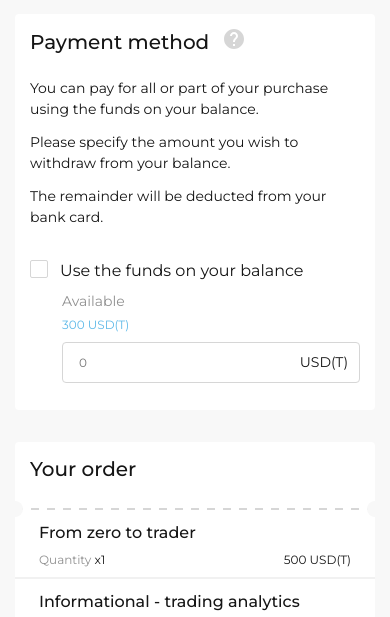
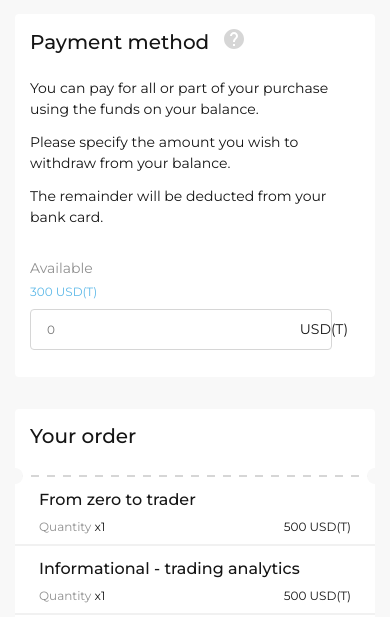
Before and after one commit to pureweb-creator/steppe-capital, a website: page ordering.html in a window 390 px wide. Shown: the part 204-821 px from the top of the page. Drawn offline with nearby package versions, Linux system fonts and the light colour scheme.

Commit message:
ordering page frontend fix

```diff
--- a/ordering.html
+++ b/ordering.html
@@ -251,23 +251,14 @@
                     <p class="tile_small">Please specify the amount you wish to withdraw from your balance.</p>
                     <p class="tile_small">The remainder will be deducted from your bank card.</p>
 
-                    <div class="payment">
-                        <div class="input-group d-flex justify-content-between align-items-center" style="width: 100%">
-                            <label for="useBalanceFunds" class="custom-checkbox d-flex">
-                                <input v-model="isFundsChecked" @click="balanceFundsInputFocus" class="custom-checkbox__input" type="checkbox" id="useBalanceFunds" name="useBalanceFunds">
-                                <span class="custom-checkbox__icon">
-                                    <span class="custom-checkbox__fill"></span>
-                                </span>
-                                <div class="custom-checkbox__label">Use the funds on your balance</div>
-                            </label>
-                        </div>
+                    <div class="payment d-flex">
                         <div class="input-group d-flex flex-nowrap align-items-start">
                             <label for="withdrawalAmount" class="input-group__label">
                                 Available
                                 <span>[[ fundsAvailable-funds ]] USD(T)</span>
                             </label>
 
-                            <input type="number" ref="balanceFundsInput" @keyup="validation" v-model="funds" :readonly="!isFundsChecked" placeholder="0" id="balanceFunds" name="balanceFunds" :max="fundsAvailable" class="input-group__input">
+                            <input type="number" ref="balanceFundsInput" @keyup="validation" v-model="funds" placeholder="0" id="balanceFunds" name="balanceFunds" :max="fundsAvailable" class="input-group__input">
                             <span class="input-group__input-element">USD(T)</span>
                         </div>
                     </div>
@@ -299,7 +290,7 @@
                             </div>
                         </div>
                         <div class="withdrawal__inner order">
-                            <div class="d-flex justify-content-between order__item order__funds" v-if="isFundsChecked">
+                            <div class="d-flex justify-content-between order__item order__funds" v-if="funds!=null">
                                 <p class="order__item-name"><span class=" color-dark">Use  from balance</span></p>
                                 <p class="color-blue">-[[ funds ]] USD(T)</p>
                             </div>
@@ -333,7 +324,6 @@
         delimiters: ["[[", "]]"],
         data() {
             return{
-                isFundsChecked: false,
                 fundsAvailable: 300,
                 funds: null
             }
--- a/static/scss/pages/_ordering.scss
+++ b/static/scss/pages/_ordering.scss
@@ -9,12 +9,12 @@
 
     .input-group__input{
         max-width: 302px;
+        width: 302px;
         margin-left: auto;
     }
 
     .input-group__label{
         margin-bottom: 0;
-        margin-left: 32px;
         font-size: 14px;
         margin-right: 24px;
         display: block;
@@ -114,7 +114,7 @@ div .order:last-child{
         }
         .input-group__input{
             max-width: 100%;
-            margin-left: 32px;
+            margin-left: 0;
             margin-top: 8px;
         }
         .input-group__input-element{
```
Also changed, not shown: static/css/main.min.css, 1 other file.
